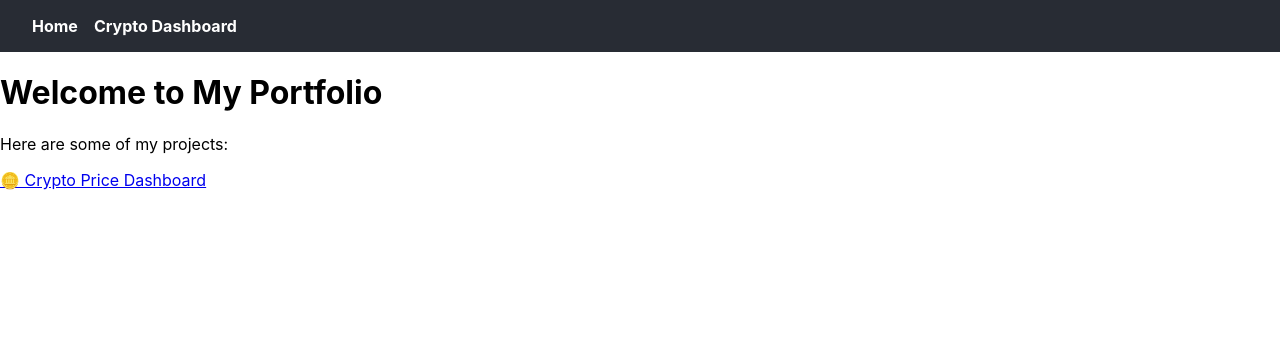
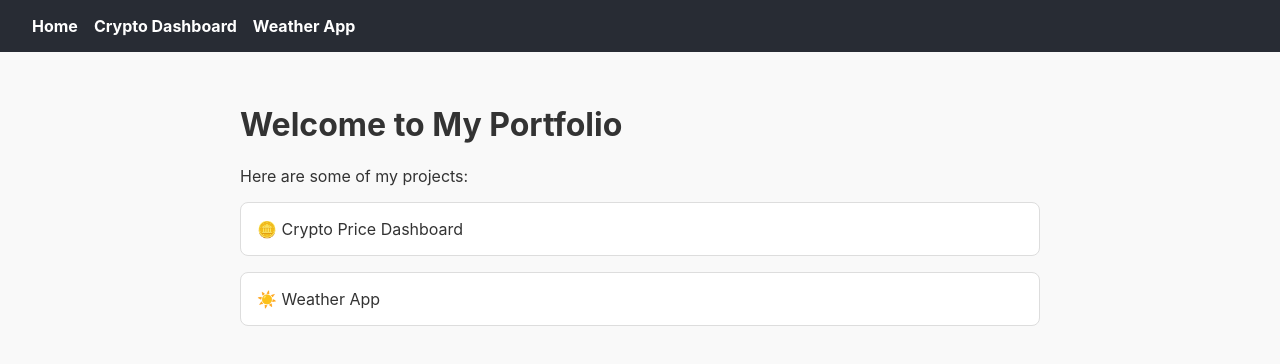
Before and after one commit to prcarey11/my-portfolio, a React (Create React App) app: page / in a window 1280 px wide. Shown: the top 364 px of the page. Built offline with nearby package versions, Linux system fonts and the light colour scheme.

Commit message:
Set up WeatherApp component with API fetch and routing; add project links and basic styling

```diff
--- a/src/App.tsx
+++ b/src/App.tsx
@@ -1,7 +1,9 @@
+import './App.css';
 import { BrowserRouter as Router, Routes, Route } from 'react-router-dom';
 import Home from './pages/Home';
 import CryptoDashboard from './components/CryptoDashboard';
 import Navbar from './components/Navbar';
+import WeatherApp from './components/WeatherApp';
 
 function App() {
   return (
@@ -10,6 +12,7 @@ function App() {
       <Routes>
         <Route path="/" element={<Home />} />
         <Route path="/crypto" element={<CryptoDashboard />} />
+        <Route path="/weather" element={<WeatherApp />} />
       </Routes>
     </Router>
   );
--- a/src/components/Navbar.tsx
+++ b/src/components/Navbar.tsx
@@ -8,6 +8,9 @@ export default function Navbar() {
       </Link>
       <Link to="/crypto" style={linkStyle}>
         Crypto Dashboard
+      </Link>
+      <Link to="/weather" style={linkStyle}>
+        Weather App
       </Link>
       {/* Add more links here as you add projects */}
     </nav>
--- a/src/components/WeatherApp.tsx
+++ b/src/components/WeatherApp.tsx
@@ -3,18 +3,17 @@ import React, { useState, useEffect } from 'react';
 export default function WeatherApp() {
   const apiKey = process.env.REACT_APP_OPENWEATHER_API_KEY;
 
-  if (!apiKey) {
-    return <p>Please set your OpenWeatherMap API key in the .env file.</p>;
-  }
-
+  // Hooks must be called unconditionally
   const [weather, setWeather] = useState<{ temp?: number; description?: string }>({});
   const [loading, setLoading] = useState(true);
 
   useEffect(() => {
+    if (!apiKey) return; // skip fetching if no API key
+
     async function fetchWeather() {
       try {
         const response = await fetch(
-          'https://api.openweathermap.org/data/2.5/weather?q=London&units=metric&appid=${apiKey}'
+          `https://api.openweathermap.org/data/2.5/weather?q=London&units=metric&appid=${apiKey}`
         );
         const data = await response.json();
         setWeather({
@@ -29,7 +28,12 @@ export default function WeatherApp() {
     }
 
     fetchWeather();
-  }, []);
+  }, [apiKey]);
+
+  // Handle no API key inside render
+  if (!apiKey) {
+    return <p>Please set your OpenWeatherMap API key in the .env file.</p>;
+  }
 
   if (loading) return <p>Loading weather...</p>;
 
--- a/src/pages/Home.tsx
+++ b/src/pages/Home.tsx
@@ -10,6 +10,10 @@ export default function Home() {
         🪙 Crypto Price Dashboard
       </Link>
 
+      <Link to="/weather" className="project-link">
+        ☀️ Weather App
+      </Link>
+
       {/* Add more projects here later */}
     </main>
   );
```
